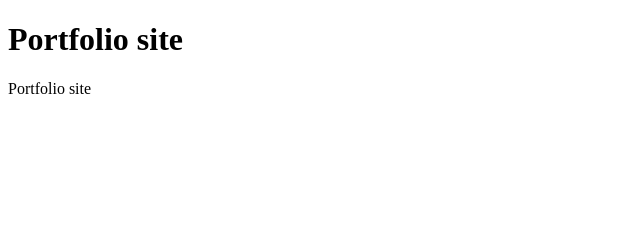
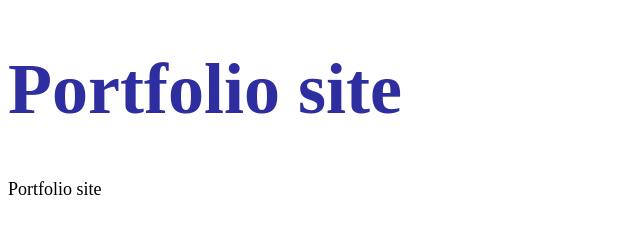
Before and after one commit to jools66/git-github-test, a plain HTML site: page index.html in a window 1280 px wide. Shown: the whole page, without its empty margins (0-640 px from the left). Drawn offline with Linux system fonts and the light colour scheme.

Commit message:
Styles.css is created and linked to index.html

```diff
--- a/index.html
+++ b/index.html
@@ -4,6 +4,7 @@
     <meta charset="UTF-8">
     <meta http-equiv="X-UA-Compatible" content="IE=edge">
     <meta name="viewport" content="width=device-width, initial-scale=1.0">
+    <link rel="stylesheet" href="styles.css">
     <title>Portfolio Site</title>
 </head>
 <body>
--- /dev/null
+++ b/styles.css
@@ -0,0 +1,7 @@
+h1 {
+    font-size: 72px;
+    color: rgb(46, 46, 160)
+}
+p {
+    font-size: 18px;
+}
```
